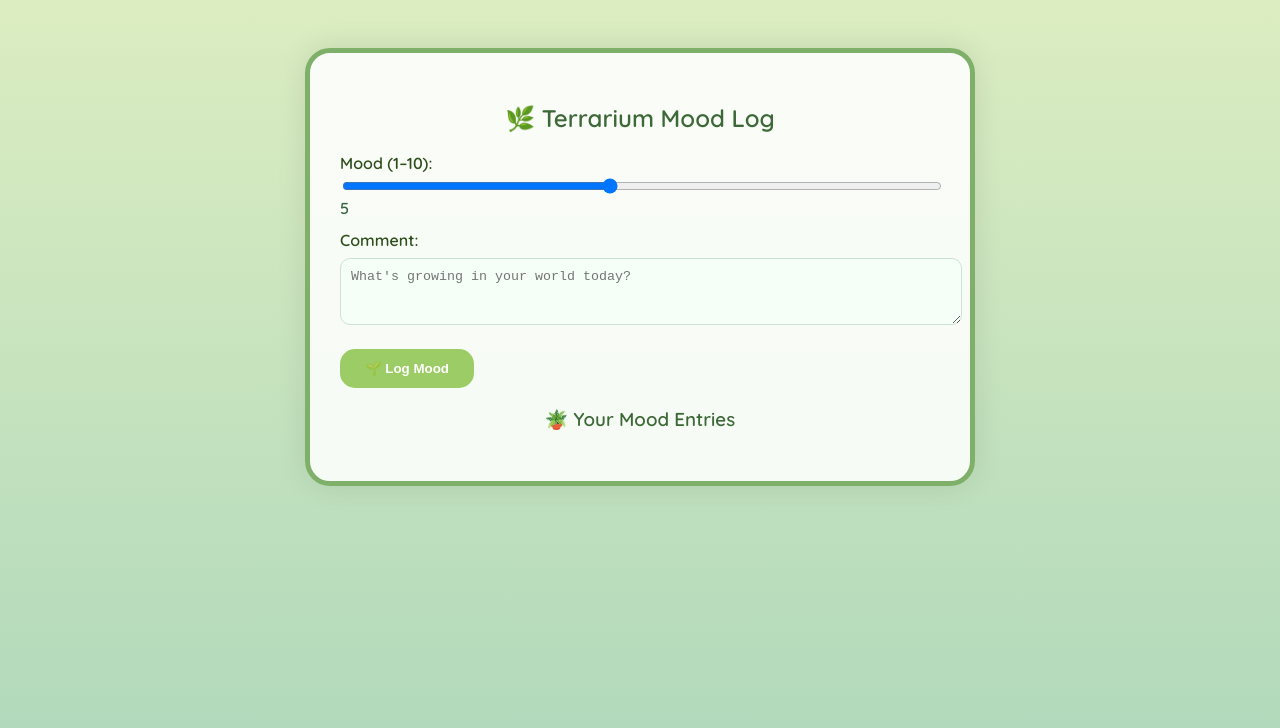
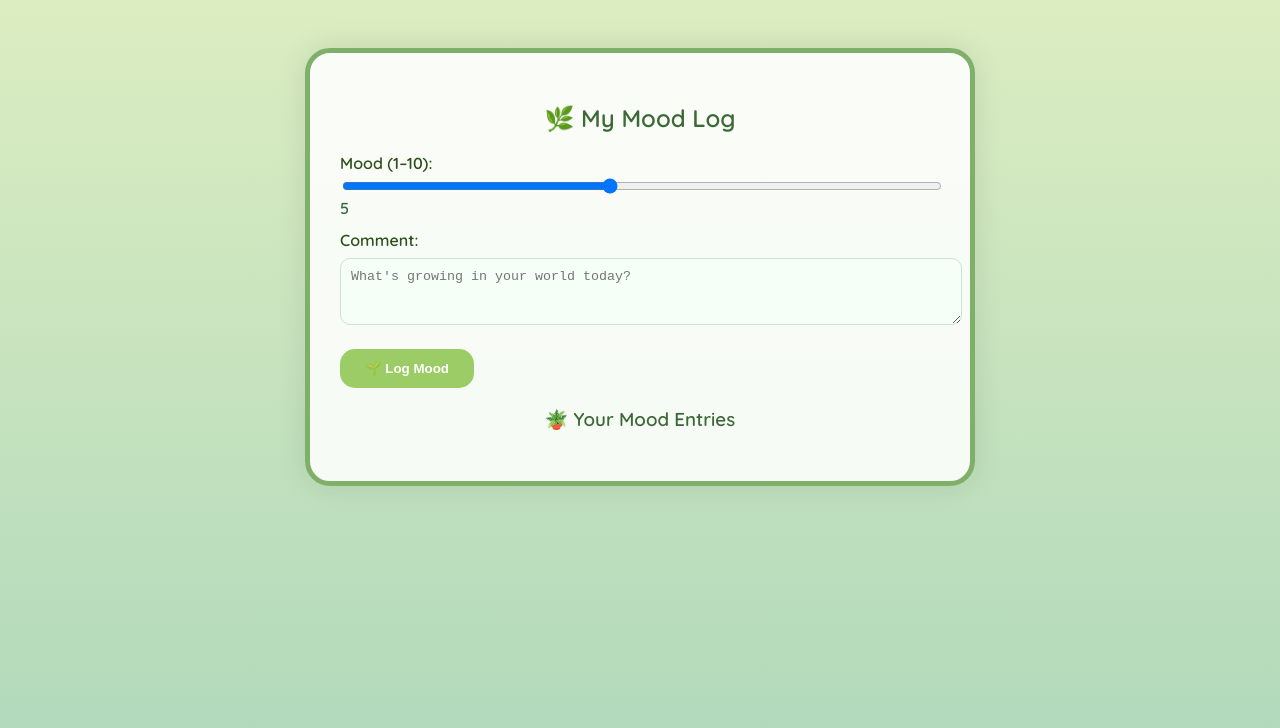
Before and after one commit to rhahavy/LOG, a plain HTML site: page index.html in a window 1280 px wide. Drawn offline with Linux system fonts and the light colour scheme.

Commit message:
Update index.html

```diff
--- a/index.html
+++ b/index.html
@@ -96,7 +96,7 @@
 </head>
 <body>
   <div class="terrarium-container">
-    <h2>🌿 Terrarium Mood Log</h2>
+    <h2>🌿 My Mood Log</h2>
 
     <form id="moodForm">
       <label for="moodScore">Mood (1–10):</label>
```
